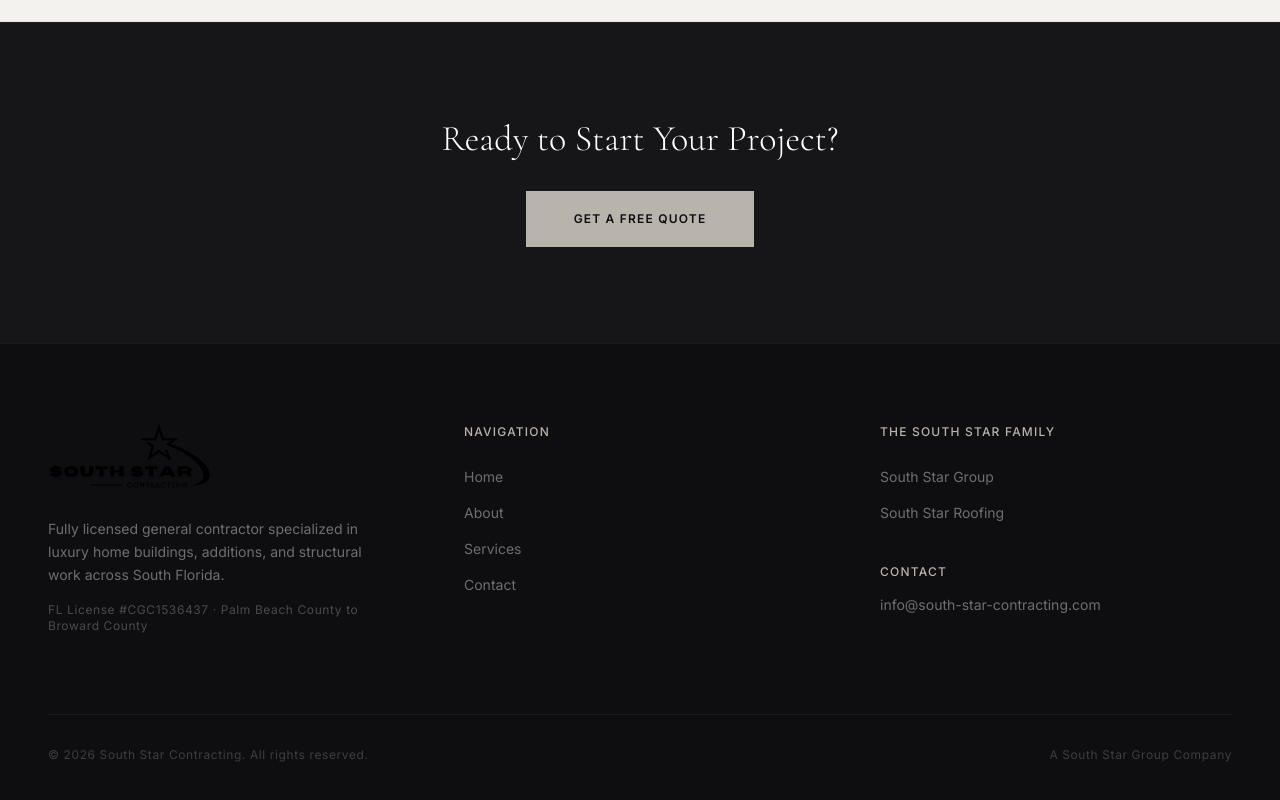
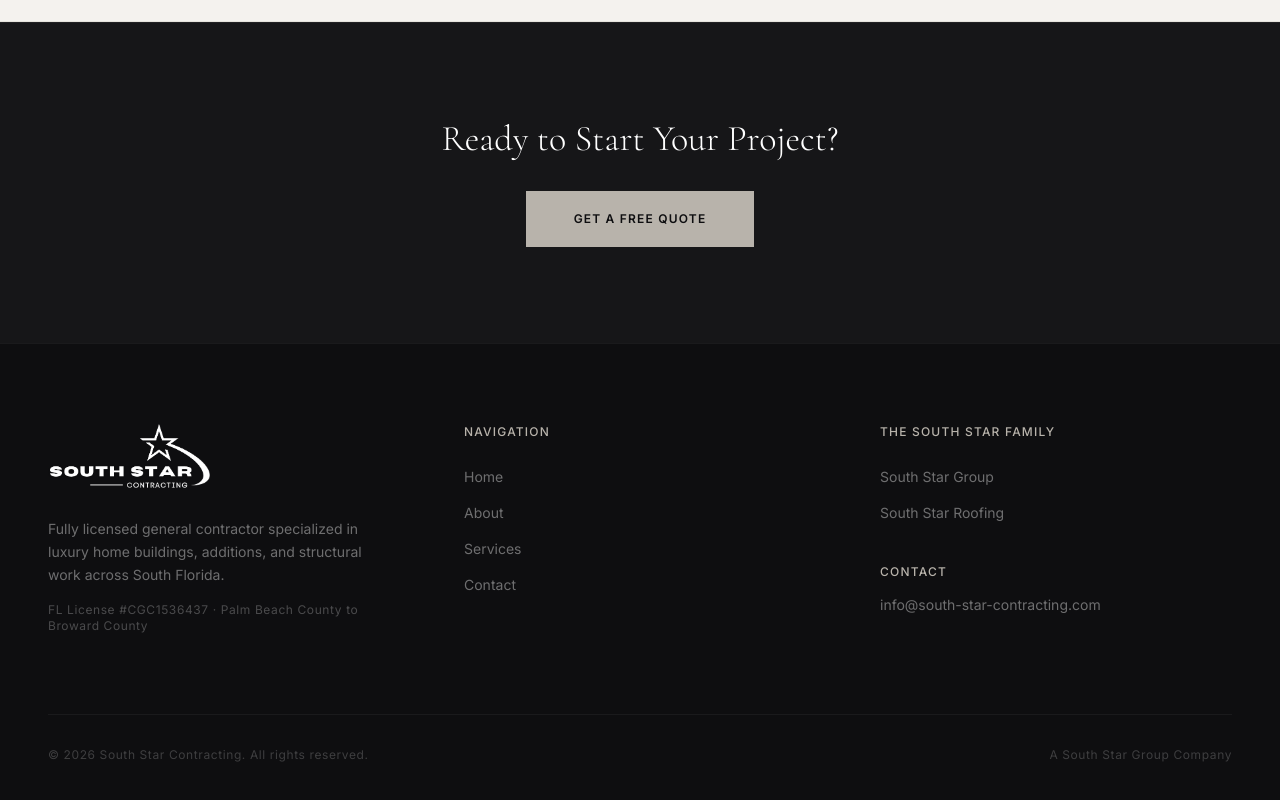
Before and after one commit to milanese88/south-star-contracting, a Next.js app: page /about in a window 1280 px wide. Shown: the part 1646-2446 px from the top of the page. Built offline with nearby package versions, Linux system fonts and the light colour scheme.

Commit message:
Fix navbar black logo and footer white logo image references

```diff
--- a/components/Footer.tsx
+++ b/components/Footer.tsx
@@ -8,7 +8,7 @@
         <div className="grid grid-cols-1 md:grid-cols-3 gap-16">
           <div>
             <Link href="/" className="inline-block mb-6">
-              <Image src="/logo.png" alt="South Star Contracting" width={489} height={193} style={{height:"64px", width:"auto"}} className="object-contain" unoptimized priority />
+              <Image src="/logo-white.png" alt="South Star Contracting" width={489} height={193} style={{height:"64px", width:"auto"}} className="object-contain" unoptimized priority />
             </Link>
             <p className="text-white/40 text-sm leading-relaxed max-w-xs">
               Fully licensed general contractor specialized in luxury home buildings, additions, and structural work across South Florida.
--- a/components/Navbar.tsx
+++ b/components/Navbar.tsx
@@ -26,7 +26,7 @@
     <header className="fixed top-0 left-0 right-0 z-50 bg-cream/95 backdrop-blur-sm border-b border-cream-dark transition-all duration-500">
       <div className="max-w-7xl mx-auto px-6 lg:px-12 flex items-center justify-between h-24">
         <Link href="/" className="shrink-0">
-          <Image src="/logo.png" alt="South Star Contracting" width={489} height={193} style={{height:"64px", width:"auto"}} className="object-contain" unoptimized priority />
+          <Image src="/logo-black.png" alt="South Star Contracting" width={489} height={193} style={{height:"64px", width:"auto"}} className="object-contain" unoptimized priority />
         </Link>
         <nav className="hidden md:flex items-center justify-center gap-12 lg:gap-16 flex-1 px-8">
           {links.map((link) => (
```
Also changed, not shown: public/logo-black.png (added), public/logo-white.png (added).
